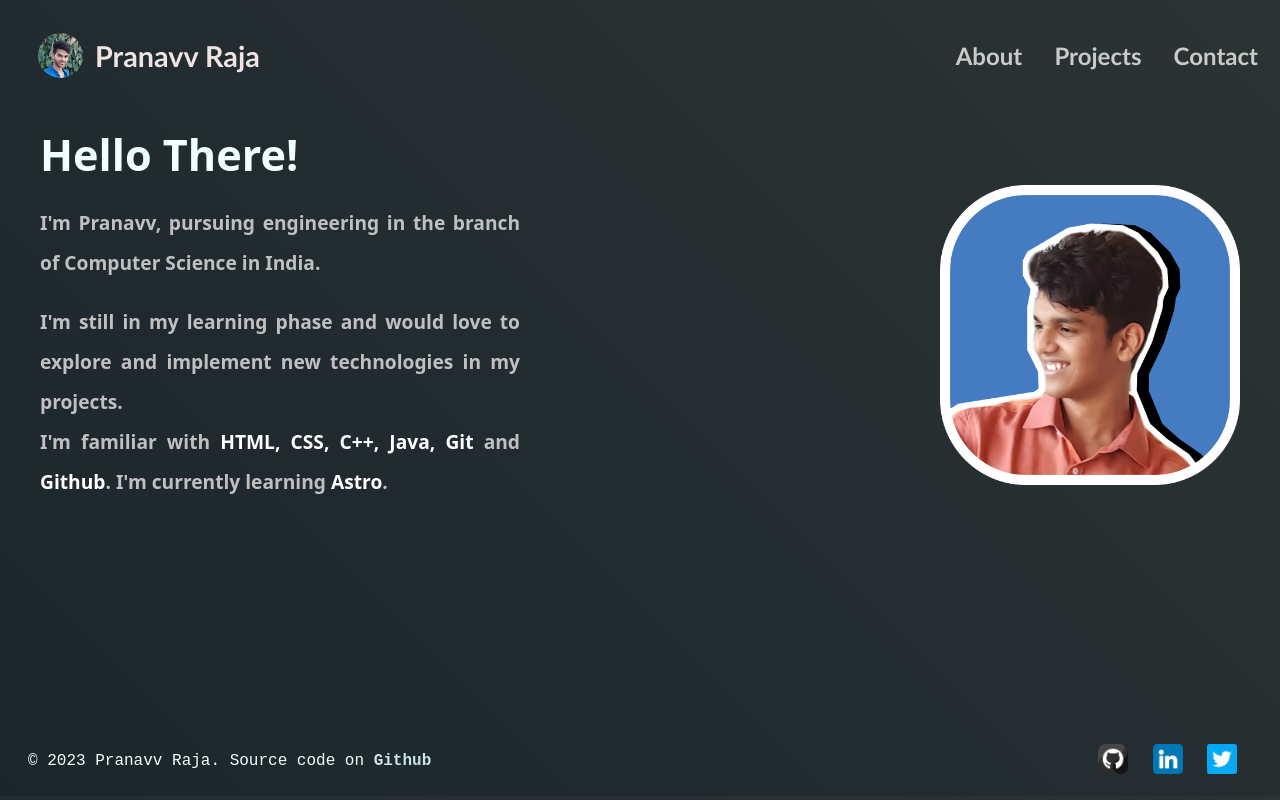
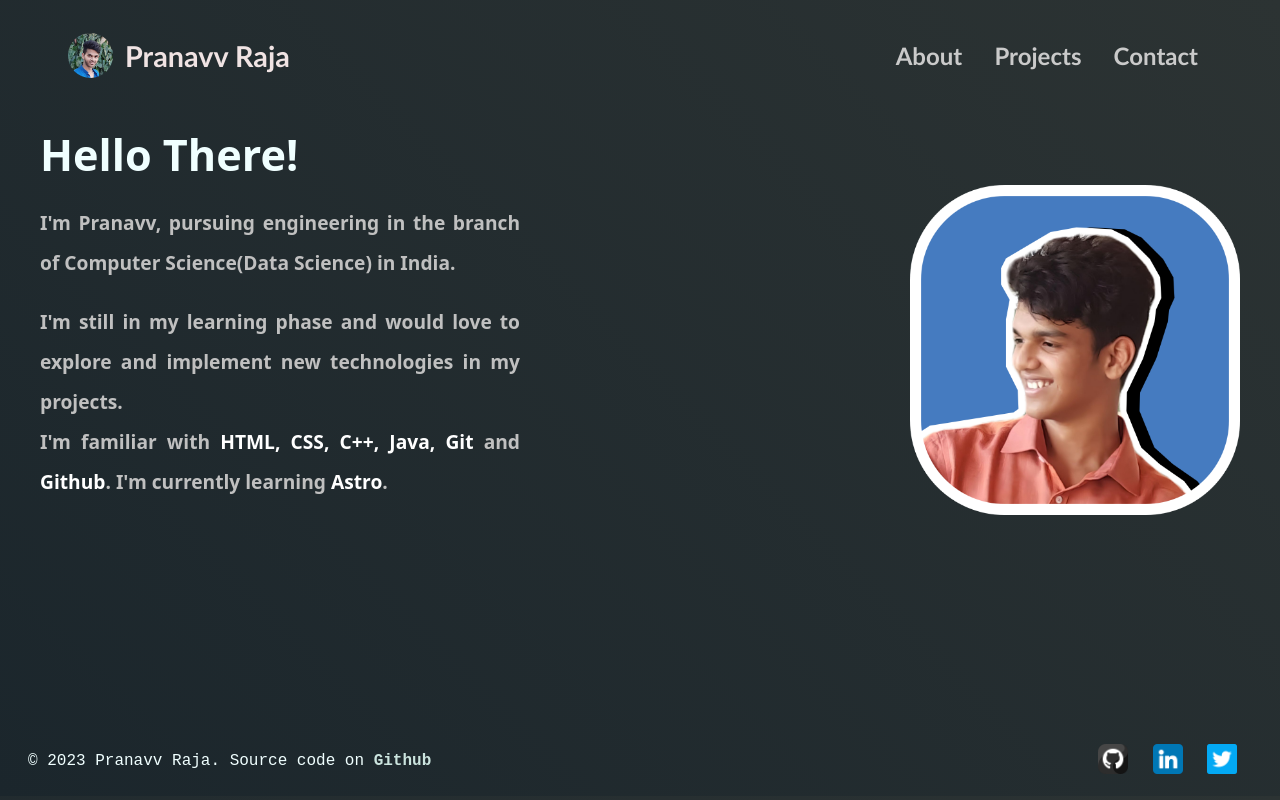
Before and after one commit to pranavvraja/portfolio-astro, an Astro site: page /about in a window 1280 px wide. Built offline with nearby package versions, Linux system fonts and the light colour scheme; Astro itself is replaced by a stand-in of ours.

Commit message:
about page and padding

```diff
--- a/src/components/header.astro
+++ b/src/components/header.astro
@@ -47,7 +47,7 @@
     display: flex;
     animation: fadeIn ease-in-out 500ms;
     color: #F0E3E3;
-    padding: 10px;
+    padding: 10px 40px;
     margin-left: 20px;
     transition: all 250ms ease-in-out;
     font-size: 1.5rem;
@@ -105,6 +105,10 @@
       opacity: 1;
     }
   }
+.navi{
+  padding-right: 60px;
+}
+
   .nav-item {
     padding: 2px;
     display: inline-flex;
--- a/src/pages/about.astro
+++ b/src/pages/about.astro
@@ -10,7 +10,7 @@ const title = "About";
       <div class="text">
         <h1>Hello There!</h1>
         <p>
-          I'm Pranavv, pursuing engineering in the branch of Computer Science in
+          I'm Pranavv, pursuing engineering in the branch of Computer Science(Data Science) in
           India.
         </p>
         <p>
@@ -48,7 +48,7 @@ const title = "About";
     font-size: 2.7rem;
   }
   img {
-    width: 300px;
+    width: 330px;
   }
   .container {
     display: inline-flex;
```
